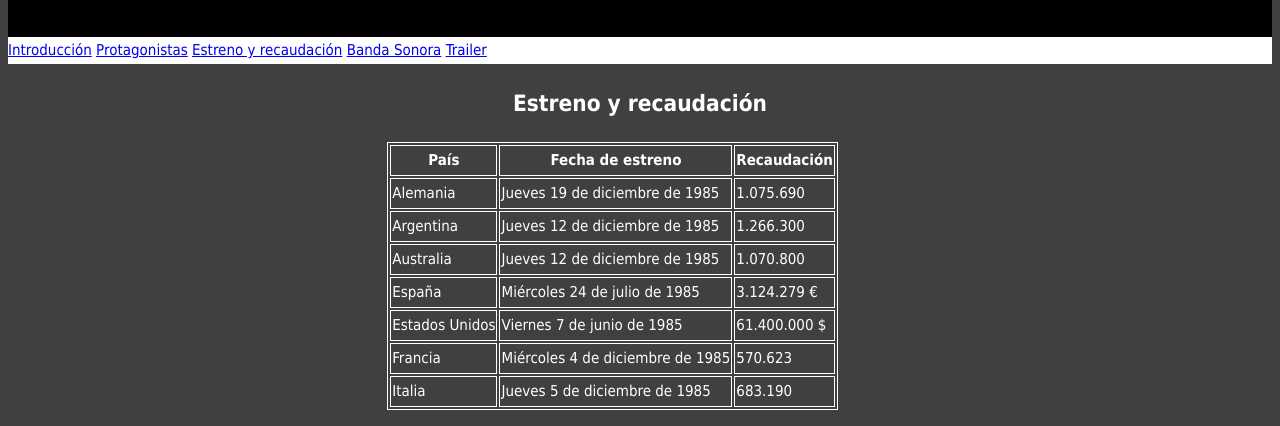
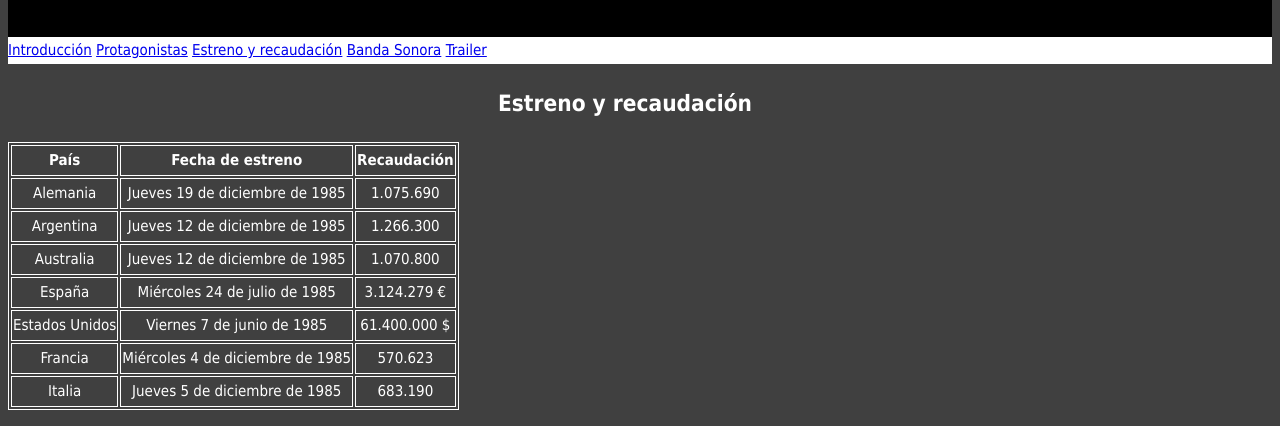
Before and after one commit to UO271033/sew, a plain HTML site: page estreno.html in a window 1280 px wide. Shown: the part 105-531 px from the top of the page. Drawn offline with Linux system fonts and the light colour scheme.

Commit message:
Update tabla.css

```diff
--- a/tabla.css
+++ b/tabla.css
@@ -1,4 +1,3 @@
 #tabla {
-    padding-left: 30%;
-    padding-right: 30%;
+    text-align:center;
 }
```
